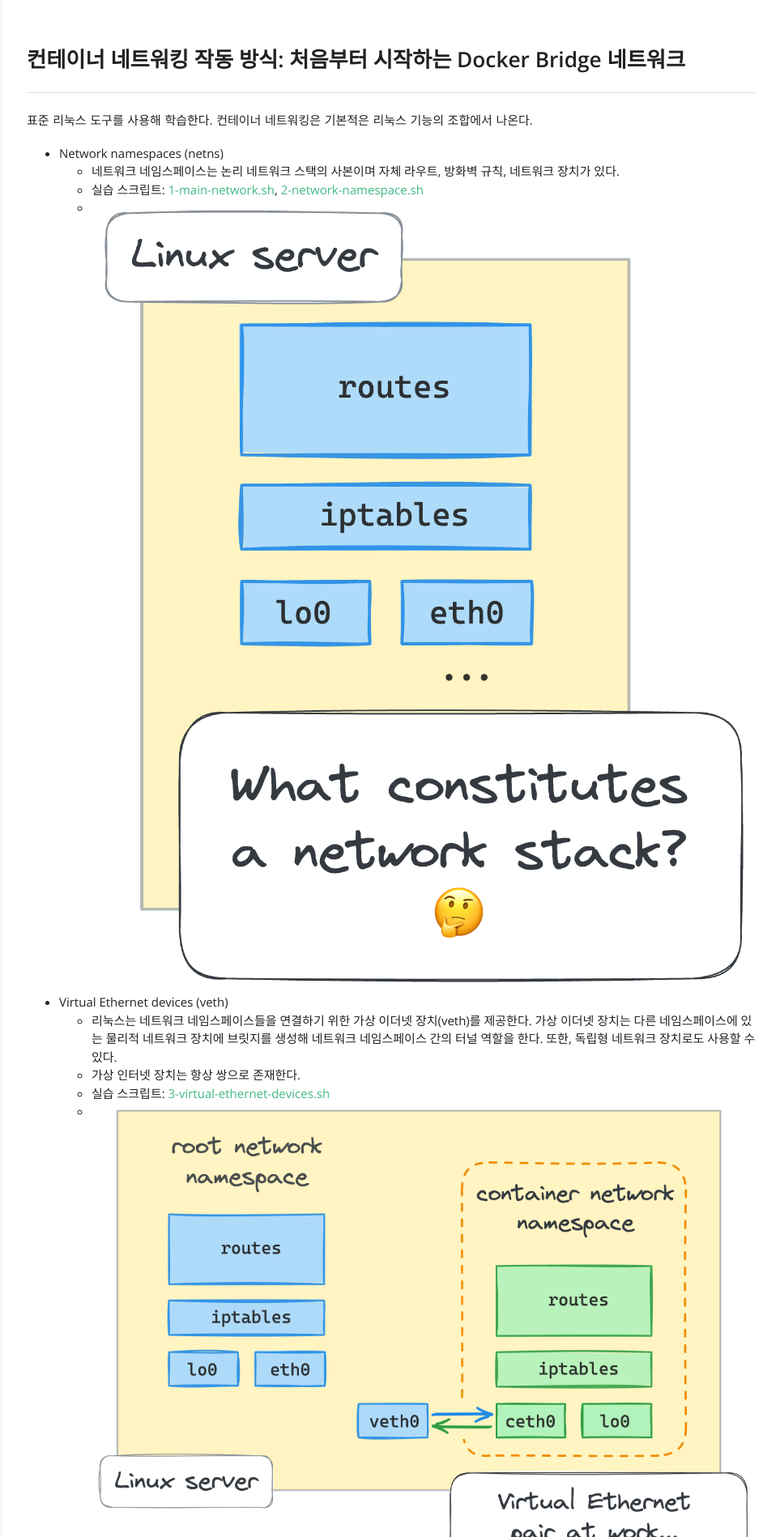
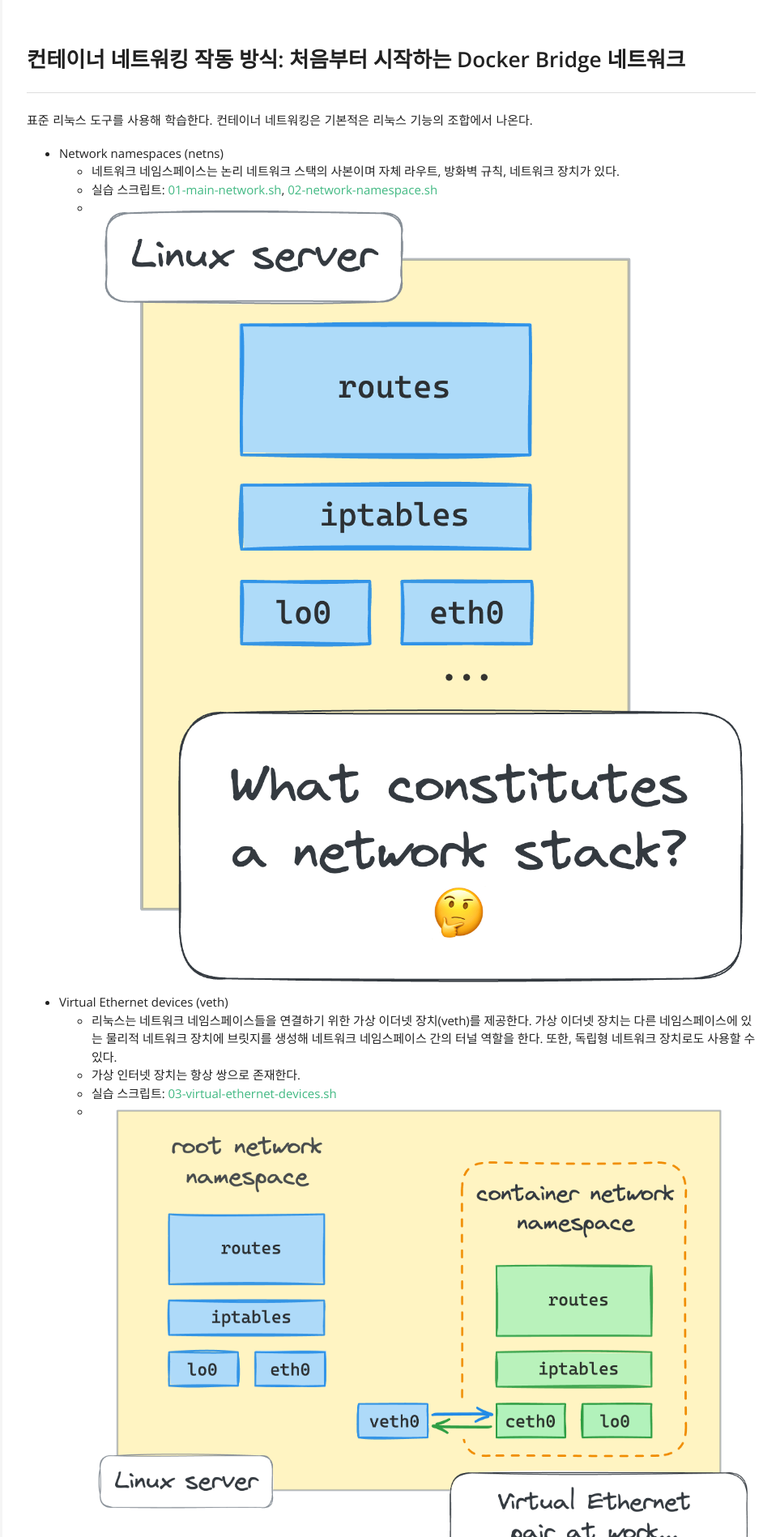
Before and after one commit to pinstinct/pinstinct.github.com, a Jekyll site: the page built from _posts/2024-10-04-how-container-networking-works.md, in a window 1280 px wide. Shown: the part 346-2244 px from the top of the page at 81% size, without its empty margins (317-1280 px from the left). Built offline with Jekyll 4.4.1, drawn with Linux system fonts in a browser that asks for light colours; comment, search, counter and statistics services are not loaded; some of the changed text lies outside the part shown.

Commit message:
modify post

```diff
--- a/_posts/2024-10-04-how-container-networking-works.md
+++ b/_posts/2024-10-04-how-container-networking-works.md
@@ -17,25 +17,25 @@
 
 - Network namespaces (netns)
   - 네트워크 네임스페이스는 논리 네트워크 스택의 사본이며 자체 라우트, 방화벽 규칙, 네트워크 장치가 있다.
-  - 실습 스크립트: [1-main-network.sh](https://github.com/pinstinct/container-network-study/blob/8a156b623932269eb6fbee9a54d4231b2af8bea4/script/1-main-network.sh), [2-network-namespace.sh](https://github.com/pinstinct/container-network-study/blob/8a156b623932269eb6fbee9a54d4231b2af8bea4/script/2-network-namespace.sh)
+  - 실습 스크립트: [01-main-network.sh](https://github.com/pinstinct/container-network-study/blob/84cae4a9a14cdf39daeb95ae9d9780a19ae07ea9/script/01-main-network.sh), [02-network-namespace.sh](https://github.com/pinstinct/container-network-study/blob/84cae4a9a14cdf39daeb95ae9d9780a19ae07ea9/script/02-network-namespace.sh)
   - ![](/image/linux-network-environment.png)
 - Virtual Ethernet devices (veth)
   - 리눅스는 네트워크 네임스페이스들을 연결하기 위한 가상 이더넷 장치(veth)를 제공한다. 가상 이더넷 장치는 다른 네임스페이스에 있는 물리적 네트워크 장치에 브릿지를 생성해 네트워크 네임스페이스 간의 터널 역할을 한다. 또한, 독립형 네트워크 장치로도 사용할 수 있다.
   - 가상 인터넷 장치는 항상 쌍으로 존재한다.
-  - 실습 스크립트: [3-virtual-ethernet-devices.sh](https://github.com/pinstinct/container-network-study/blob/8a156b623932269eb6fbee9a54d4231b2af8bea4/script/3-virtual-ethernet-devices.sh)
+  - 실습 스크립트: [03-virtual-ethernet-devices.sh](https://github.com/pinstinct/container-network-study/blob/84cae4a9a14cdf39daeb95ae9d9780a19ae07ea9/script/03-virtual-ethernet-devices.sh)
   - ![](/image/veth.png)
   - 하지만 같은 IP 네트워크 대역에 두 개의 컨테이너가 있다면, 제대로 동작하지 않는다. 여러 컨테이너가 하나의 IP 네트워크를 사용하는 것은 흔한 사용 케이스이다.
-  - 실습 스크립트: [4-second-container.sh](https://github.com/pinstinct/container-network-study/blob/8a156b623932269eb6fbee9a54d4231b2af8bea4/script/4-second-container.sh)
+  - 실습 스크립트: [04-second-container.sh](https://github.com/pinstinct/container-network-study/blob/84cae4a9a14cdf39daeb95ae9d9780a19ae07ea9/script/04-second-container.sh)
 - Virtual network switches (bridge)
   - 리눅스는 위의 문제 해결방안으로 bridge라는 기능을 가지고 있다. 리눅스 브릿지 장치는 네트워크 스위치처럼 동작한다. 브릿지는 연결된 인터페이스간 패킷을 전달한다. 그리고 라우터가 아닌 스위치이기 때문에 연결된 장치들의 IP 주소를 신경쓸 필요가 없다. 브릿지는 L2(예: Ethernet) 레벨에서 작동하기 때문이다.
   - ![](/image/bridge-vs-router.png)
-  - 실습 스크립트: [11-virtual-network-switch.sh](https://github.com/pinstinct/container-network-study/blob/8a156b623932269eb6fbee9a54d4231b2af8bea4/script/11-virtual-network-switch.sh)
+  - 실습 스크립트: [11-virtual-network-switch.sh](https://github.com/pinstinct/container-network-study/blob/84cae4a9a14cdf39daeb95ae9d9780a19ae07ea9/script/11-virtual-network-switch.sh)
   - ![](/image/bridge.png)
 
 - IP routing and network address translation (NAT)
   - 컨테이너가 패킷을 외부 세계로 보내면, 도착지 서버는 컨테이너의 IP 주소가 비공개이기 때문에 컨테이너로 다시 패킷을 전송할 수 없다. 즉, 해당 IP에 대한 라우팅 규칙을 로컬 네트워크만 알고 있다.
   - 이 문제에 대한 해결책은 네트워크 주소 변환(NAT, Network Address Translation) 이다. 외부 네트워크로 나가기 전에, 컨테이너에서 생성된 패킷은 source IP 주소를 호스트의 외부 인터페이스 주소로 바꾼다. 또한, 호스트는 모든 기존 매핑을 추적하고 도착 시 패킷을 컨테이너로 다시 전달하기 전에 IP 주소를 복원한다.
-  - 실습 스크립트: [12-ip-routing.sh](https://github.com/pinstinct/container-network-study/blob/8a156b623932269eb6fbee9a54d4231b2af8bea4/script/12-ip-routing.sh), [13-port-publishing.sh](https://github.com/pinstinct/container-network-study/blob/8a156b623932269eb6fbee9a54d4231b2af8bea4/script/13-port-publishing.sh)
+  - [12-ip-routing.sh](https://github.com/pinstinct/container-network-study/blob/84cae4a9a14cdf39daeb95ae9d9780a19ae07ea9/script/12-ip-routing.sh), [13-port-publishing.sh](https://github.com/pinstinct/container-network-study/blob/84cae4a9a14cdf39daeb95ae9d9780a19ae07ea9/script/13-port-publishing.sh)
   - ![](/image/router.png)
 
 ### Docker 네트워크 유형(드라이버) 이해
```
